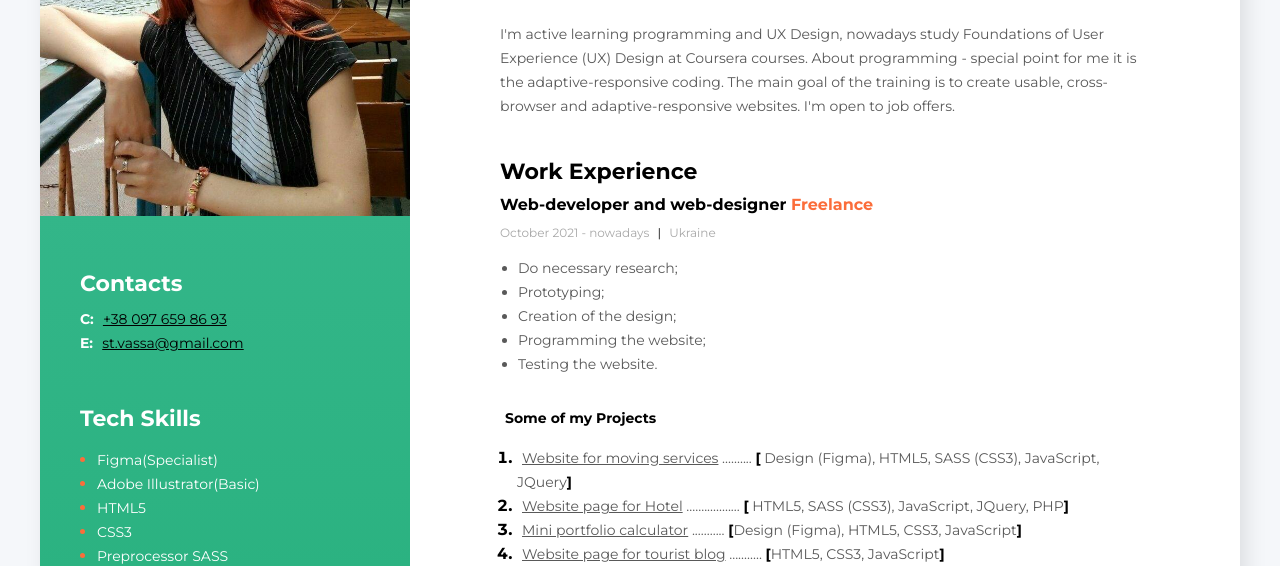
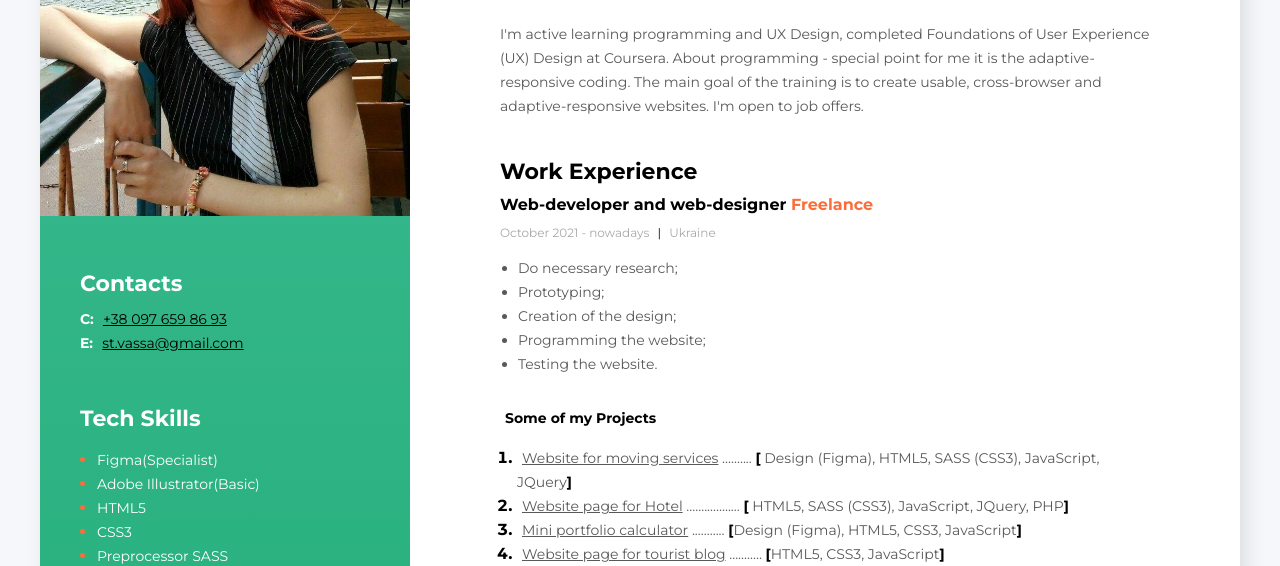
Before and after one commit to stvassa/My-Resume, a plain HTML site: page index.html in a window 1280 px wide. Shown: the part 235-801 px from the top of the page. Drawn offline with Linux system fonts and the light colour scheme.

Commit message:
change description

```diff
--- a/index.html
+++ b/index.html
@@ -26,8 +26,8 @@
 
                  <h2 class="am-proff">Freelance</h2>
                  <h1 class="name">Vassa Stepanova</h1>
-                 <p class="about-me-description"> I'm active learning programming and UX Design, nowadays study
-                     Foundations of User Experience (UX) Design at Coursera courses. About programming - special point
+                 <p class="about-me-description"> I'm active learning programming and UX Design, completed
+                     Foundations of User Experience (UX) Design at Coursera. About programming - special point
                      for me it is the adaptive-responsive coding. The main goal of the training is to create
                      usable, cross-browser and adaptive-responsive websites.
 
@@ -202,7 +202,7 @@
 
                  <!--Company 1-->
                  <div>
-                     <h4 class="work-experience-position">Teacher of English and Methodist <span
+                     <h4 class="work-experience-position">Teacher of English and Methodist<span
                              class="work-experience-company">
                              Schools and University's college
                          </span></h4>
@@ -213,7 +213,8 @@
 
                      <ul class="work-experience-duties">
 
-                         <li class="work-experience-duty"> Total teaching experience is 8 years. </li>
+                         <li class="work-experience-duty"> Total teaching experience at schools and college is 8 years.
+                         </li>
                          <li class="work-experience-duty"> Planning and writing lessons, keeping journals, compiling
                              annual and other reports. </li>
                          <li class="work-experience-duty"> Conducting lessons, laboratory and practical classes. </li>
```
